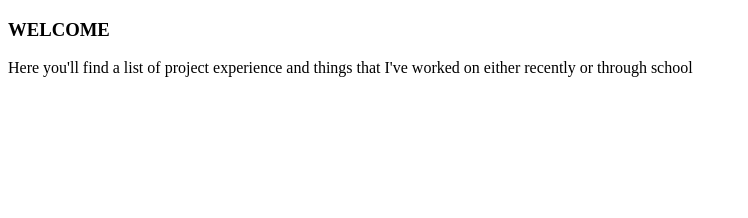
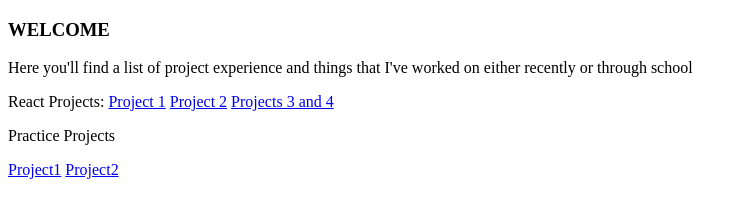
Before and after one commit to Rbrown234/Personal-site, a plain HTML site: page index.html in a window 1280 px wide. Shown: the whole page, without its empty margins (0-748 px from the left). Drawn offline with Linux system fonts and the light colour scheme.

Commit message:
Adding React Projects and Practice Projects

```diff
--- a/index.html
+++ b/index.html
@@ -5,4 +5,17 @@
         Here you'll find a list of project experience and things that I've worked on either recently
         or through school
     </p>
+    <span></span>
+    <p>
+        React Projects:
+        <a href="https://rbrown234.github.io/rbrownRep/">Project 1</a>
+        <a href="https://rbrown234.github.io/HW2Repo/">Project 2</a>
+        <a href="https://rbrown234.github.io/HW3Cobs/">Projects 3 and 4</a>
+    </p>
+    <span></span>
+    <p>
+        Practice Projects
+    </p>
+    <a href="https://rbrown234.github.io/CS225/cartoons.html">Project1</a>
+    <a href="https://rbrown234.github.io/CS225/newuser.html">Project2</a>
 </html>
```
